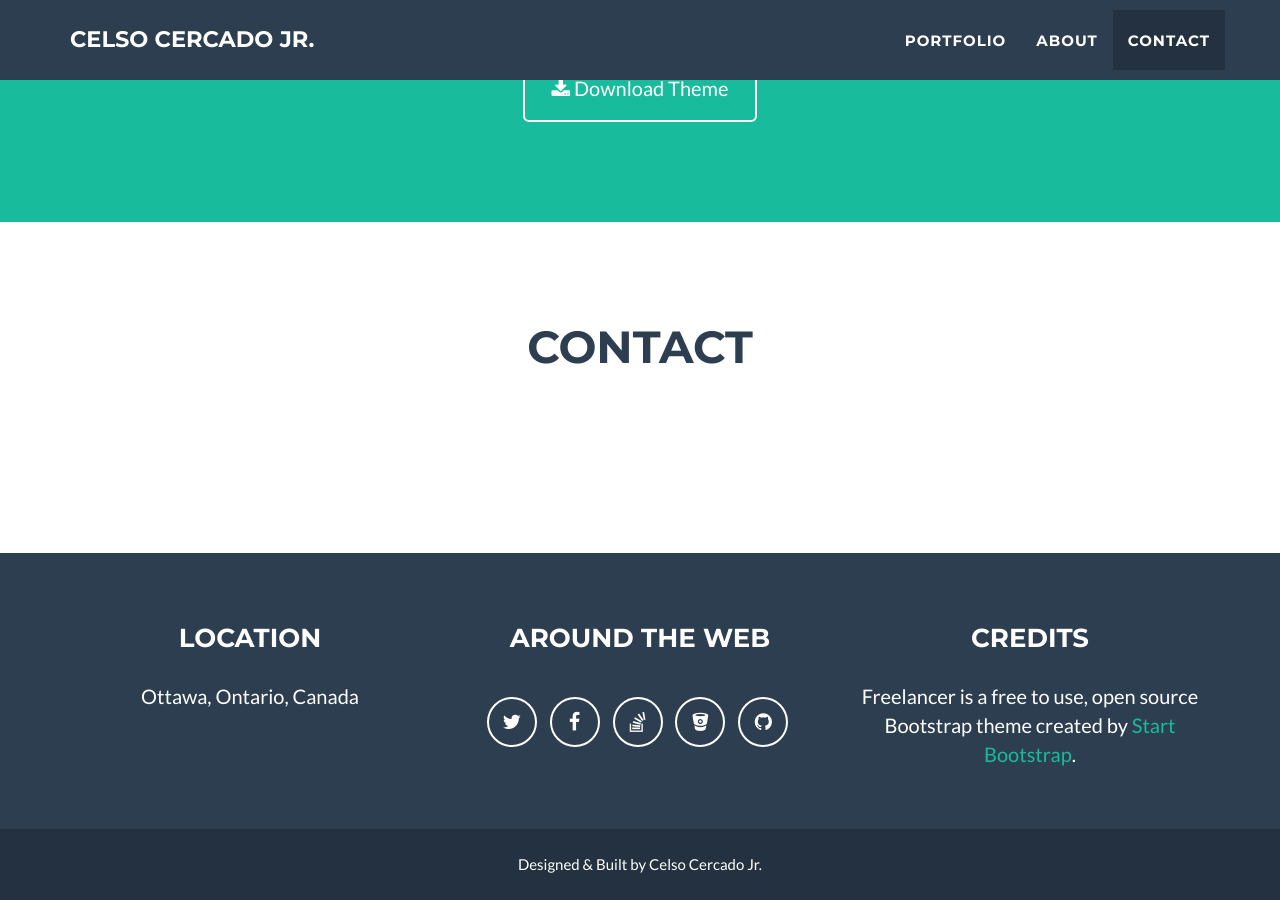
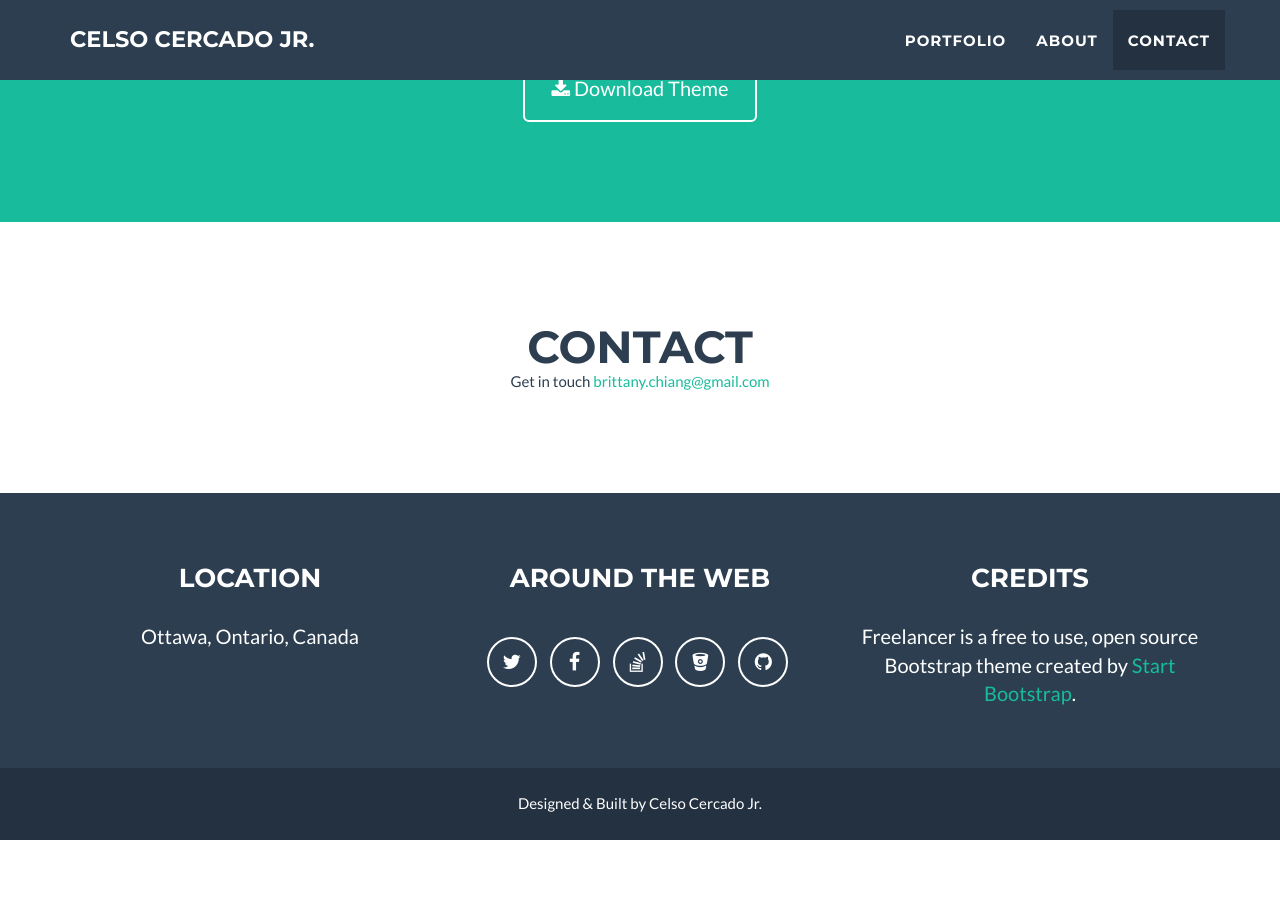
Before and after one commit to Celso-Cercado-Jr/new-app, a Jekyll site: the page built from index.html, in a window 1280 px wide and 900 px high, scrolled down 1956 px. Built offline with Jekyll 4.4.1, drawn with Linux system fonts in a browser that asks for light colours; after the commit the page ends 2796 px from its top, so only the background shows below that.

Commit message:
added new

```diff
--- a/_includes/contact.html
+++ b/_includes/contact.html
@@ -7,9 +7,11 @@
                 </div>
             </div>
             <div class="col-lg-8 col-lg-offset-2 text-center">
-                <a href="celsocercado@gmail.com" class="btn btn-lg btn-outline">
-                  <i class="fa fa-download"></i>  Get in touch
-                </a>
+                <span>Get in touch </span>
+
+                <span>
+                  <a href="mailto:brittany.chiang@gmail.com" target="_blank" class="highlight-link">brittany.chiang@gmail.com</a>
+                </span>
               </div>
         </div>
     </section>
```
